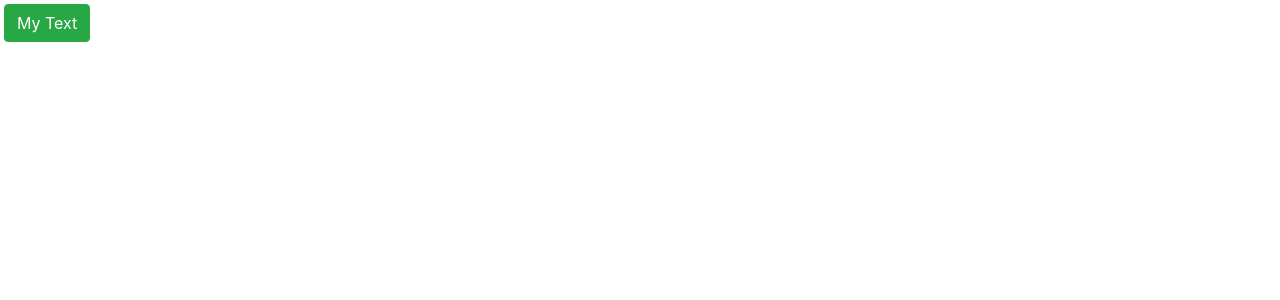
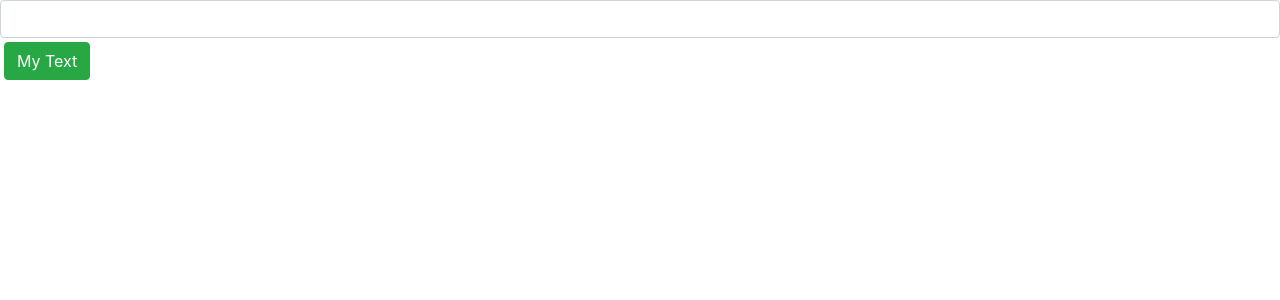
Before and after one commit to freezeburger/ags-tjs-200224, a React (Create React App) app: page / in a window 1280 px wide. Shown: the top 300 px of the page. Built offline with nearby package versions, Linux system fonts and the light colour scheme.

Commit message:
Begin Filed Component

```diff
--- a/src/components/Field.js
+++ b/src/components/Field.js
@@ -4,8 +4,11 @@ import PropTypes from 'prop-types'
 function Field(props) {
     const {} = props
 
+    // React.Fragment is a virtual wrapper not rendered in the DOM
     return (
-        <div></div>
+        <React.Fragment>
+            <input className="form-control"/>
+        </React.Fragment>
     )
 }
 
--- a/src/components/Question.js
+++ b/src/components/Question.js
@@ -19,7 +19,6 @@ function Question(props) {
 
             <Button color="success" actionCallback={buttonClickHandler}>My Text</Button>
 
-
         </div>
     )
 }
```
